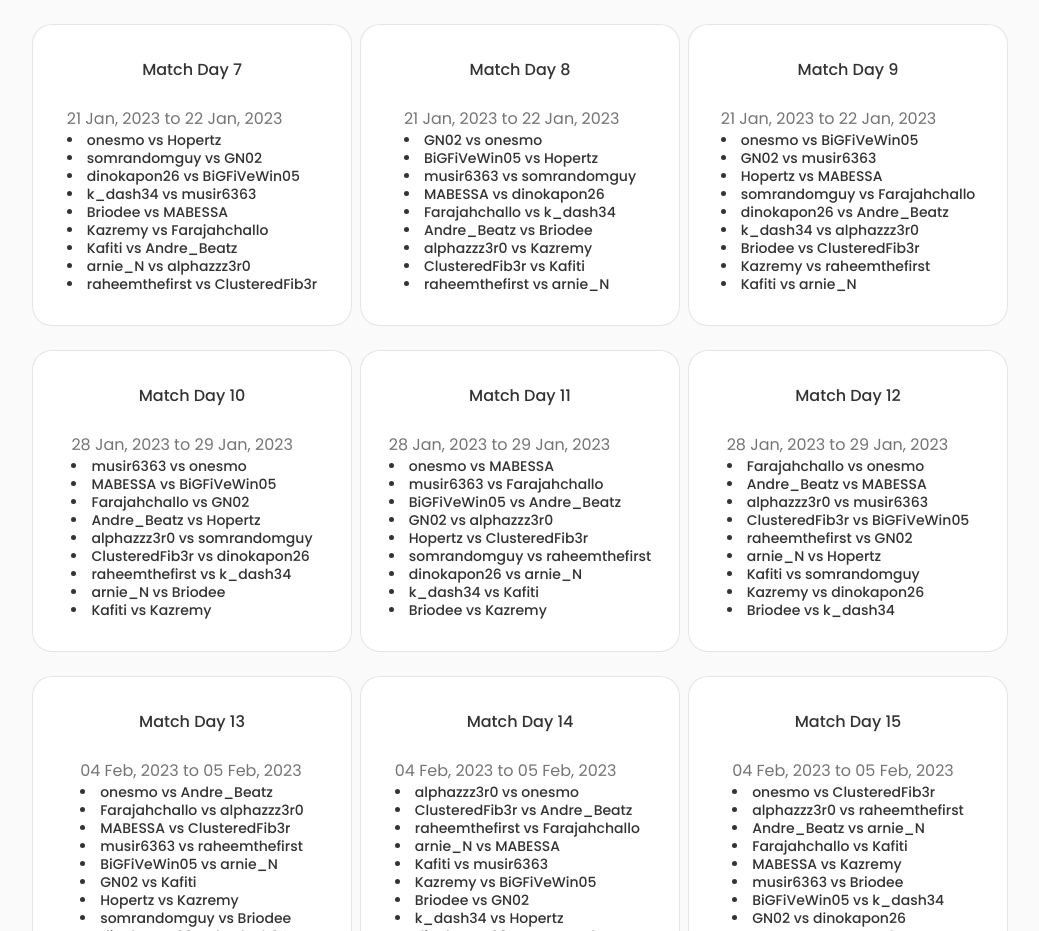
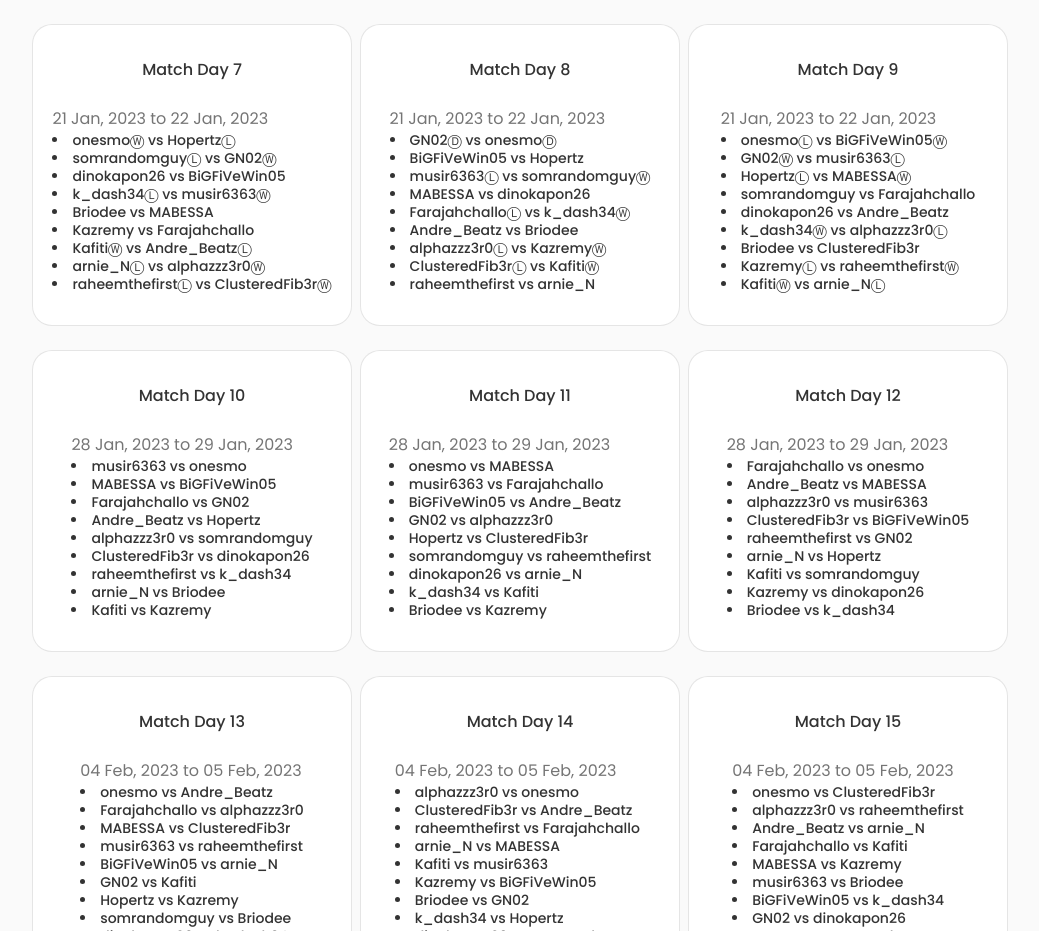
Before and after one commit to swahili-chess/swahilichess, a React (Create React App) app: page / in a window 1280 px wide. Shown: the part 2060-2991 px from the top of the page, without its empty margins (120-1159 px from the left). Built offline with nearby package versions, Linux system fonts and the light colour scheme; no server answers.

Commit message:
Update meta tag content

```diff
--- a/src/components/match/Match.jsx
+++ b/src/components/match/Match.jsx
@@ -8,7 +8,7 @@ const Match = () => {
             <span className="section__subtitle">Game schedule</span>
 
             <div className="match__container container grid">
-                <div className="match__content">
+                <div className="match__content 1">
                     <h3 className="match__title">Match Day 1</h3>
 
                     <div className="match__box">
@@ -33,7 +33,7 @@ const Match = () => {
                     </div>
                 </div>
 
-                <div className="match__content">
+                <div className="match__content 2">
                     <h3 className="match__title">Match Day 2</h3>
 
                     <div className="match__box">
@@ -58,7 +58,7 @@ const Match = () => {
                     </div>
                 </div>
 
-                <div className="match__content">
+                <div className="match__content 3">
                     <h3 className="match__title">Match Day 3</h3>
 
                     <div className="match__box">
@@ -83,7 +83,7 @@ const Match = () => {
                     </div>
                 </div>
 
-                <div className="match__content">
+                <div className="match__content 4">
                     <h3 className="match__title">Match Day 4</h3>
 
                     <div className="match__box">
@@ -108,7 +108,7 @@ const Match = () => {
                     </div>
                 </div>
 
-                <div className="match__content">
+                <div className="match__content 5">
                     <h3 className="match__title">Match Day 5</h3>
 
                     <div className="match__box">
@@ -133,7 +133,7 @@ const Match = () => {
                     </div>
                 </div>
 
-                <div className="match__content">
+                <div className="match__content 6">
                     <h3 className="match__title">Match Day 6</h3>
 
                     <div className="match__box">
@@ -158,7 +158,7 @@ const Match = () => {
                     </div>
                 </div>
 
-                <div className="match__content">
+                <div className="match__content 7">
                     <h3 className="match__title">Match Day 7</h3>
 
                     <div className="match__box">
@@ -167,15 +167,15 @@ const Match = () => {
                                 <div>
                                     21 Jan, 2023 to 22 Jan, 2023
                                     <h3 className="match__name ⓌⒹⓁ">
-                                        <li>onesmo vs Hopertz</li>
-                                        <li>somrandomguy vs GN02</li>
+                                        <li>onesmoⓌ vs HopertzⓁ</li>
+                                        <li>somrandomguyⓁ vs GN02Ⓦ</li>
                                         <li>dinokapon26 vs BiGFiVeWin05</li>
-                                        <li>k_dash34 vs musir6363</li>
+                                        <li>k_dash34Ⓛ vs musir6363Ⓦ</li>
                                         <li>Briodee vs MABESSA</li>
                                         <li>Kazremy vs Farajahchallo</li>
-                                        <li>Kafiti vs Andre_Beatz</li>
-                                        <li>arnie_N vs alphazzz3r0</li>
-                                        <li>raheemthefirst vs ClusteredFib3r</li>
+                                        <li>KafitiⓌ vs Andre_BeatzⓁ</li>
+                                        <li>arnie_NⓁ vs alphazzz3r0Ⓦ</li>
+                                        <li>raheemthefirstⓁ vs ClusteredFib3rⓌ</li>
                                     </h3>
                                 </div>
                             </div>
@@ -183,7 +183,7 @@ const Match = () => {
                     </div>
                 </div>
 
-                <div className="match__content">
+                <div className="match__content 8">
                     <h3 className="match__title">Match Day 8</h3>
 
                     <div className="match__box">
@@ -192,14 +192,14 @@ const Match = () => {
                                 <div>
                                     21 Jan, 2023 to 22 Jan, 2023
                                     <h3 className="match__name ⓌⒹⓁ">
-                                        <li>GN02 vs onesmo</li>
+                                        <li>GN02Ⓓ vs onesmoⒹ</li>
                                         <li>BiGFiVeWin05 vs Hopertz</li>
-                                        <li>musir6363 vs somrandomguy</li>
+                                        <li>musir6363Ⓛ vs somrandomguyⓌ</li>
                                         <li>MABESSA vs dinokapon26</li>
-                                        <li>Farajahchallo vs k_dash34</li>
+                                        <li>FarajahchalloⓁ vs k_dash34Ⓦ</li>
                                         <li>Andre_Beatz vs Briodee</li>
-                                        <li>alphazzz3r0 vs Kazremy</li>
-                                        <li>ClusteredFib3r vs Kafiti</li>
+                                        <li>alphazzz3r0Ⓛ vs KazremyⓌ</li>
+                                        <li>ClusteredFib3rⓁ vs KafitiⓌ</li>
                                         <li>raheemthefirst vs arnie_N</li>
                                     </h3>
                                 </div>
@@ -208,7 +208,7 @@ const Match = () => {
                     </div>
                 </div>
 
-                <div className="match__content">
+                <div className="match__content 9">
                     <h3 className="match__title">Match Day 9</h3>
 
                     <div className="match__box">
@@ -217,15 +217,15 @@ const Match = () => {
                                 <div>
                                     21 Jan, 2023 to 22 Jan, 2023
                                     <h3 className="match__name ⓌⒹⓁ">
-                                        <li>onesmo vs BiGFiVeWin05</li>
-                                        <li>GN02 vs musir6363</li>
-                                        <li>Hopertz vs MABESSA</li>
+                                        <li>onesmoⓁ vs BiGFiVeWin05Ⓦ</li>
+                                        <li>GN02Ⓦ vs musir6363Ⓛ</li>
+                                        <li>HopertzⓁ vs MABESSAⓌ</li>
                                         <li>somrandomguy vs Farajahchallo</li>
                                         <li>dinokapon26 vs Andre_Beatz</li>
-                                        <li>k_dash34 vs alphazzz3r0</li>
+                                        <li>k_dash34Ⓦ vs alphazzz3r0Ⓛ</li>
                                         <li>Briodee vs ClusteredFib3r</li>
-                                        <li>Kazremy vs raheemthefirst</li>
-                                        <li>Kafiti vs arnie_N</li>
+                                        <li>KazremyⓁ vs raheemthefirstⓌ</li>
+                                        <li>KafitiⓌ vs arnie_NⓁ</li>
                                     </h3>
                                 </div>
                             </div>
@@ -233,7 +233,7 @@ const Match = () => {
                     </div>
                 </div>
 
-                <div className="match__content">
+                <div className="match__content 10">
                     <h3 className="match__title">Match Day 10</h3>
 
                     <div className="match__box">
@@ -258,7 +258,7 @@ const Match = () => {
                     </div>
                 </div>
 
-                <div className="match__content">
+                <div className="match__content 11">
                     <h3 className="match__title">Match Day 11</h3>
 
                     <div className="match__box">
@@ -283,7 +283,7 @@ const Match = () => {
                     </div>
                 </div>
 
-                <div className="match__content">
+                <div className="match__content 12">
                     <h3 className="match__title">Match Day 12</h3>
 
                     <div className="match__box">
@@ -308,7 +308,7 @@ const Match = () => {
                     </div>
                 </div>
 
-                <div className="match__content">
+                <div className="match__content 13">
                     <h3 className="match__title">Match Day 13</h3>
 
                     <div className="match__box">
@@ -333,7 +333,7 @@ const Match = () => {
                     </div>
                 </div>
 
-                <div className="match__content">
+                <div className="match__content 14">
                     <h3 className="match__title">Match Day 14</h3>
 
                     <div className="match__box">
@@ -358,7 +358,7 @@ const Match = () => {
                     </div>
                 </div>
 
-                <div className="match__content">
+                <div className="match__content 15">
                     <h3 className="match__title">Match Day 15</h3>
 
                     <div className="match__box">
@@ -383,7 +383,7 @@ const Match = () => {
                     </div>
                 </div>
 
-                <div className="match__content">
+                <div className="match__content 16">
                     <h3 className="match__title">Match Day 16</h3>
 
                     <div className="match__box">
@@ -408,7 +408,7 @@ const Match = () => {
                     </div>
                 </div>
 
-                <div className="match__content">
+                <div className="match__content 17">
                     <h3 className="match__title">Match Day 17</h3>
 
                     <div className="match__box">
```
